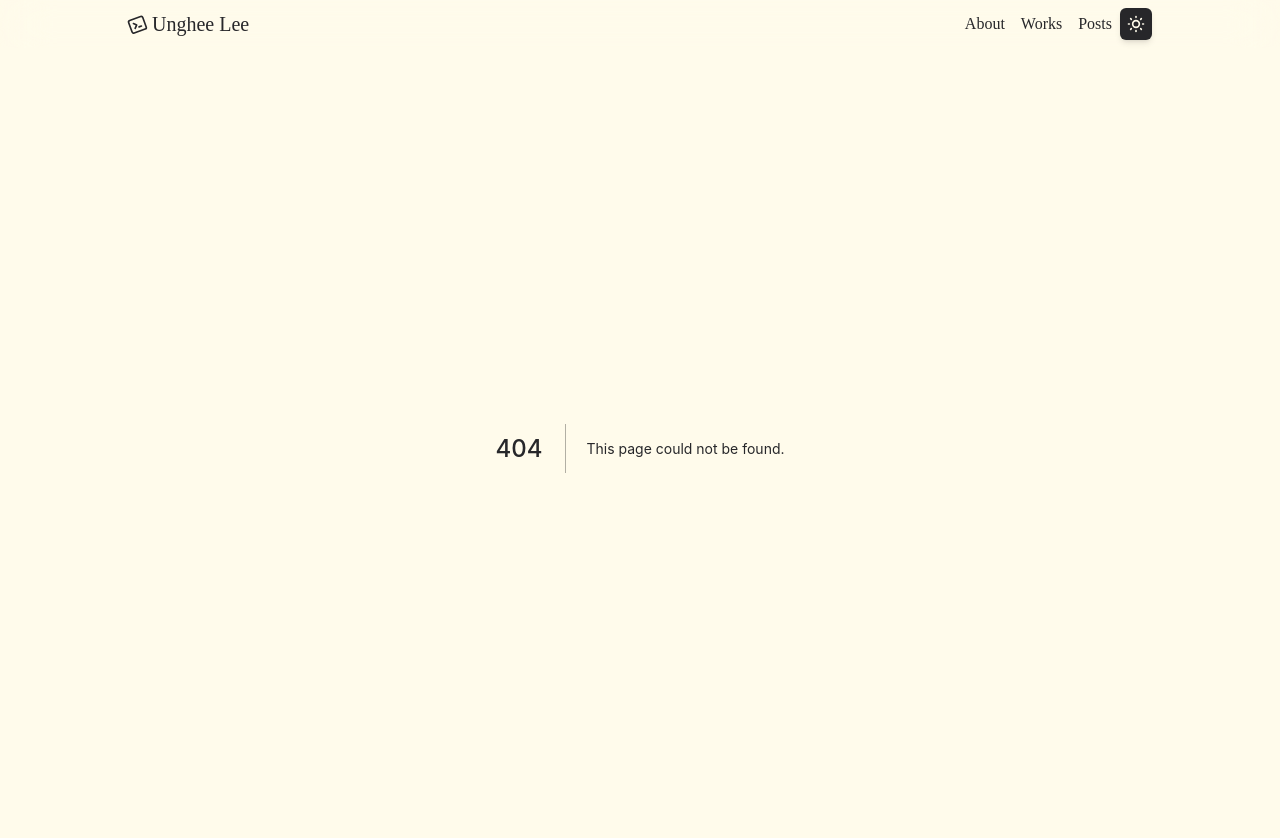
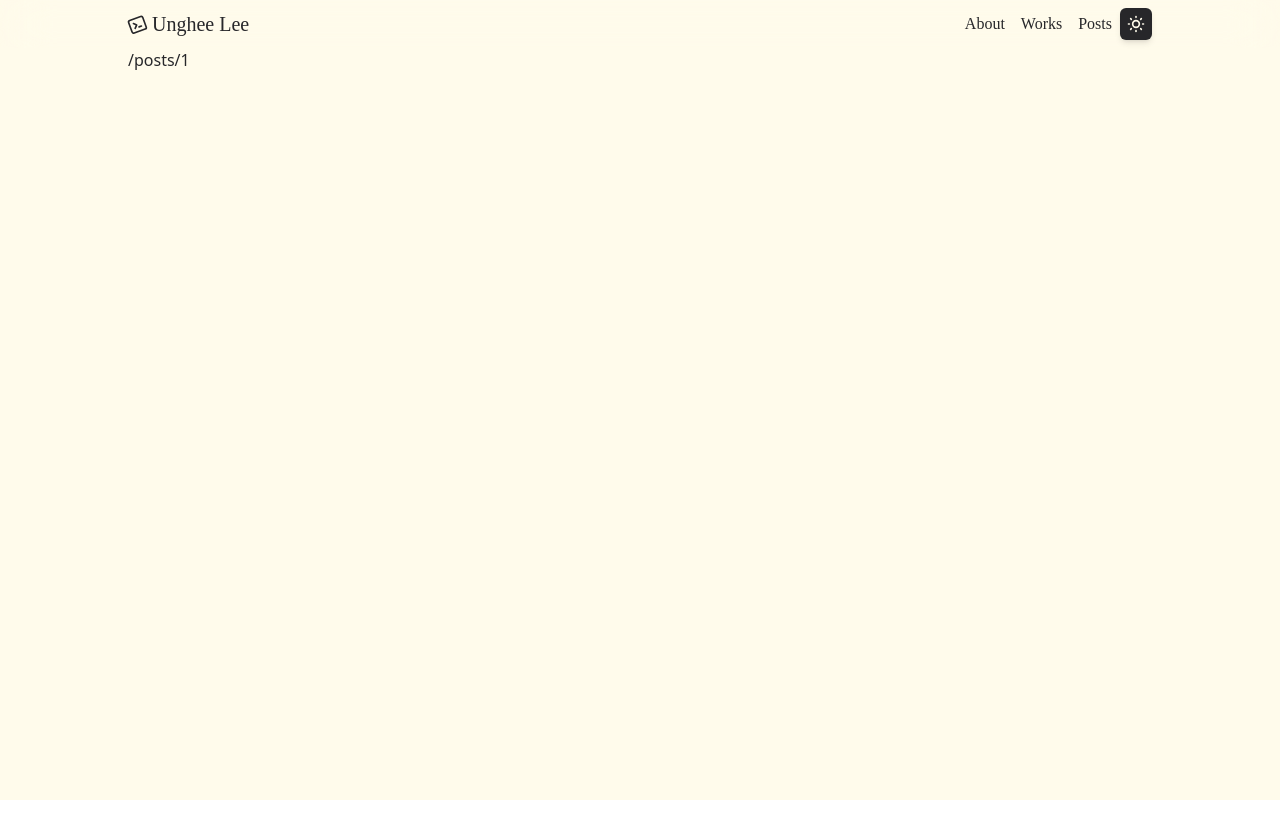
Before and after one commit to iMUngHee/unghee.dev, a Next.js app: page /posts/1 in a window 1280 px wide. Before the commit this address had no page. Shown: the top 838 px of the page. After the commit the page ends 800 px from the top, so only its background shows below. Built offline with nearby package versions, Linux system fonts and the light colour scheme; a web font is replaced by a local one.

Commit message:
pages; Add /posts/[id]

```diff
--- a/components/Item.tsx
+++ b/components/Item.tsx
@@ -1,5 +1,6 @@
 import Image from "next/image";
 import { motion } from "framer-motion";
+import Link from "next/link";
 
 interface IItem {
   id: number;
@@ -13,7 +14,7 @@ interface IItem {
 const variants = {
   hidden: { opacity: 0, x: 0, y: 20 },
   enter: { opacity: 1, x: 0, y: 0 },
-  exit: { opacity: 0, x: -0, y: 20 },
+  exit: { opacity: 0, x: 0, y: 20 },
 };
 
 export default function Item({
@@ -25,7 +26,8 @@ export default function Item({
   date,
 }: IItem) {
   return (
-    <motion.div
+    <Link passHref href={`/posts/${id}`}>
+      <motion.a
         key={id}
         className="m-4 flex
         w-full flex-col
@@ -39,7 +41,7 @@ export default function Item({
         animate="enter"
         exit="exit"
         variants={variants}
-      transition={{ duration: 0.4, type: "easeInOut" }}
+        transition={{ duration: 0.5, type: "easeInOut" }}
       >
         <div className="relative h-[18rem] w-full overflow-hidden rounded-t-md">
           <Image
@@ -79,6 +81,7 @@ export default function Item({
             </span>
           </div>
         </div>
-    </motion.div>
+      </motion.a>
+    </Link>
   );
 }
--- a/pages/_app.tsx
+++ b/pages/_app.tsx
@@ -9,7 +9,7 @@ function MyApp({ Component, pageProps }: AppProps) {
     <>
       <ThemeProvider attribute="class" enableSystem={true}>
         <Layout>
-          <AnimatePresence exitBeforeEnter initial>
+          <AnimatePresence exitBeforeEnter initial={true}>
             <Component {...pageProps} />
           </AnimatePresence>
         </Layout>
--- /dev/null
+++ b/pages/posts/[id].tsx
@@ -0,0 +1,10 @@
+import { NextPage } from "next";
+import { useRouter } from "next/router";
+
+const Detail: NextPage = () => {
+  const router = useRouter();
+
+  return <div>{router.asPath}</div>;
+};
+
+export default Detail;
```
Lines whose indentation alone changed are shown as unchanged.
